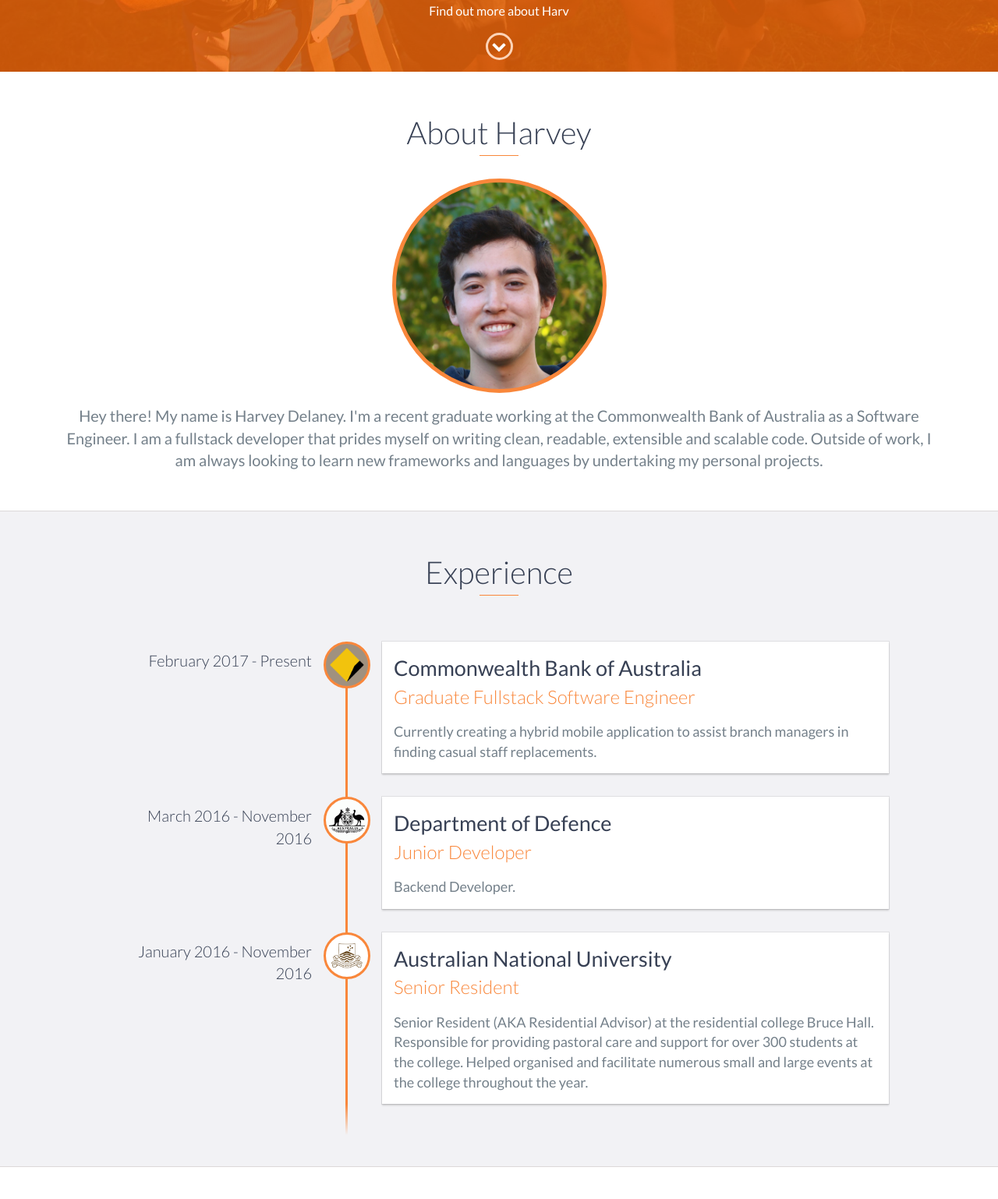
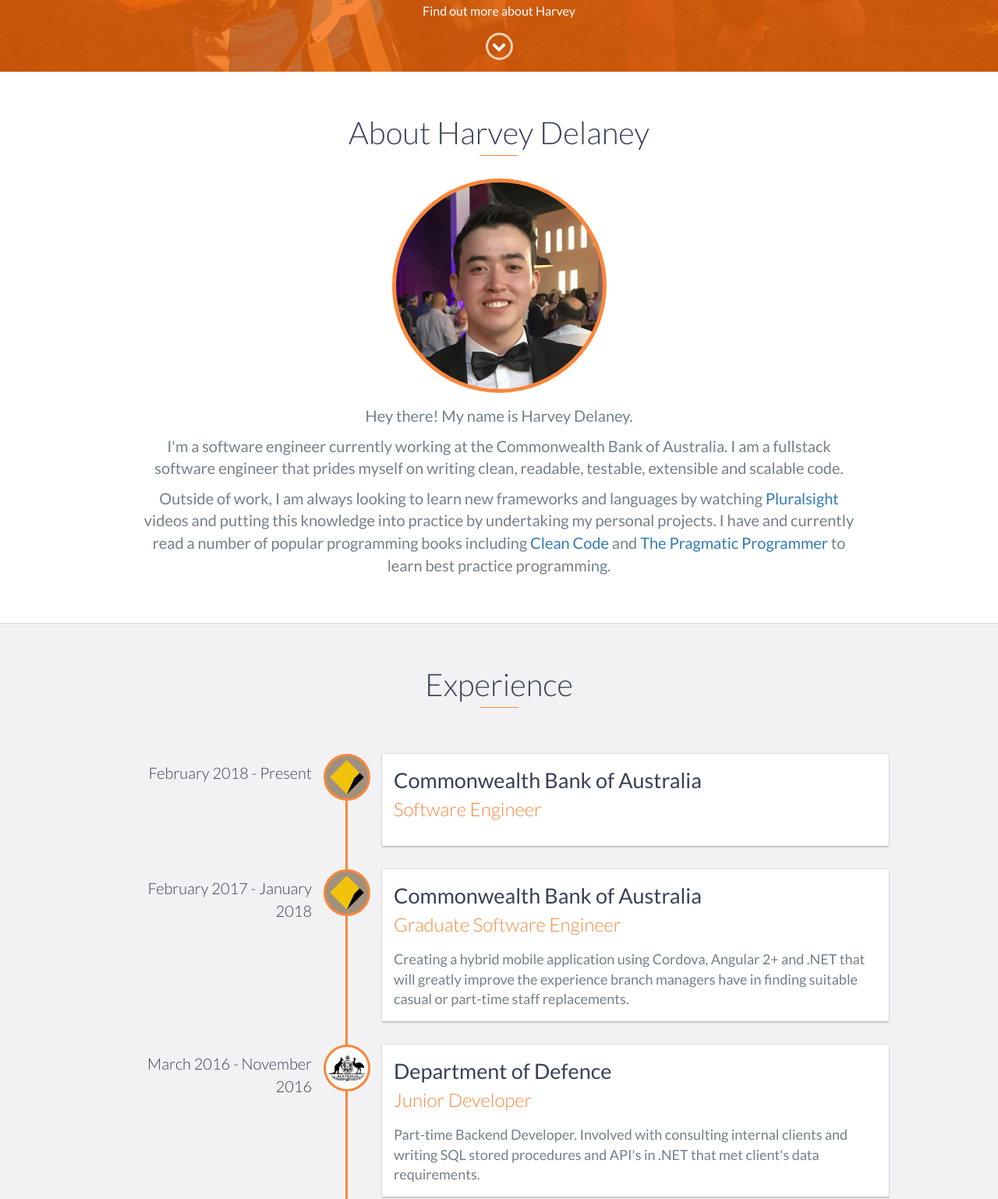
Before and after one commit to HarveyD/harvey-portfolio, a website: page index.html in a window 1280 px wide. Shown: the part 708-2246 px from the top of the page at 78% size. Drawn offline with nearby package versions, Linux system fonts and the light colour scheme; files that its build step writes are made by us from their sources.

Commit message:
updated pictures, added new role, added more description, updated reddit-sa picture, added alt tags on images

```diff
--- a/index.html
+++ b/index.html
@@ -2,7 +2,7 @@
 <html class="no-js" lang="en">
 
   <head>
-  <title> Harvey's Portfolio </title>
+    <title> Harvey Delaney's Portfolio </title>
 
     <!-- Meta Tags -->
     <meta charset="utf-8">
@@ -38,22 +38,22 @@
       </div>
       <ul id="menu" class="shadow">
         <li>
-        <a href="#about">About</a>
+          <a href="#about"> About </a>
         </li>
         <li>
-        <a href="#experience">Experience</a>
+          <a href="#experience"> Experience </a>
         </li>
         <li>
-        <a href="#education">Education</a>
+          <a href="#education"> Education </a>
         </li>
         <li>
-        <a href="#projects">Projects</a>
+          <a href="#projects"> Projects </a>
         </li>
         <li>
-        <a href="#skills">Skills</a>
+          <a href="#skills"> Skills </a>
         </li>
         <li>
-        <a href="#contact">Contact</a>
+          <a href="#contact"> Contact </a>
         </li>
       </ul>
     </header>
@@ -72,7 +72,7 @@
       <div id="lead-overlay"></div>
 
       <div id="lead-down">
-      <p> Find out more about Harv </p>
+        <p> Find out more about Harvey </p>
         <span>
           <i class="fa fa-chevron-down" aria-hidden="true"></i>
         </span>
@@ -84,13 +84,23 @@
     <!-- ABOUT -->
     <div id="about">
       <div class="container">
-      <h2 class="heading"> About Harvey </h2>
-      <div class="img-harvey"></div>
-      <div class="col-md-12">
+        <h2 class="heading"> About Harvey Delaney </h2>
+        <div title="Photo of Harvey Delaney" class="img-harvey"></div>
+        <div class="description">
           <p>
-          Hey there! My name is Harvey Delaney. I'm a recent graduate working at the Commonwealth Bank of Australia as a Software Engineer. I am a fullstack developer that
-          prides myself on writing clean, readable, extensible and scalable code. Outside of work, I am always looking to
-          learn new frameworks and languages by undertaking my personal projects.
+            Hey there! My name is Harvey Delaney.
+          </p>
+          <p>
+            I'm a software engineer currently working at the Commonwealth Bank of Australia.
+            I am a fullstack software engineer that prides myself on writing clean, readable, testable, extensible and scalable code.
+          </p>
+          <p>
+            Outside of work, I am always looking to learn new frameworks and languages by watching
+            <a href="https://www.pluralsight.com/" target="_blank"> Pluralsight </a> videos and putting this knowledge into practice by undertaking my personal projects.
+            I have and currently read a number of popular programming books including
+            <a href="https://www.amazon.com.au/Clean-Code-Robert-C-Martin/dp/0132350882" target="_blank"> Clean Code </a> and
+            <a href="https://www.amazon.com/Pragmatic-Programmer-Journeyman-Master-ebook/dp/B003GCTQAE" target="_blank"> The Pragmatic Programmer </a>
+            to learn best practice programming.
           </p>
         </div>
       </div>
@@ -101,21 +111,26 @@
     <div id="experience" class="background-alt">
       <h2 class="heading">Experience</h2>
       <div id="experience-timeline">
-      <div data-style="cba" data-date="February 2017 - Present">
+        <div data-style="cba" data-date="February 2018 - Present">
             <h3>Commonwealth Bank of Australia</h3>
-        <h4> Graduate Fullstack Software Engineer</h4>
-        <p> Currently creating a hybrid mobile application to assist branch managers in finding casual staff replacements. </p>
+            <h4> Software Engineer</h4>
+          </div>
+
+        <div data-style="cba" data-date="February 2017 - January 2018">
+          <h3> Commonwealth Bank of Australia </h3>
+          <h4> Graduate Software Engineer</h4>
+          <p> Creating a hybrid mobile application using Cordova, Angular 2+ and .NET that will greatly improve the experience branch managers have in finding suitable casual or part-time staff replacements. </p>
         </div>
 
         <div data-style="dod" data-date="March 2016 - November 2016">
-        <h3>Department of Defence</h3>
-        <h4>Junior Developer</h4>
-        <p> Backend Developer. </p>
+          <h3> Department of Defence </h3>
+          <h4> Junior Developer </h4>
+          <p> Part-time Backend Developer. Involved with consulting internal clients and writing SQL stored procedures and API's in .NET that met client's data requirements. </p>
         </div>
 
         <div data-style="anu" data-date="January 2016 - November 2016">
-        <h3>Australian National University</h3>
-        <h4>Senior Resident</h4>
+          <h3> Australian National University </h3>
+          <h4> Senior Resident </h4>
           <p>
             Senior Resident (AKA Residential Advisor) at the residential college Bruce Hall. Responsible for providing pastoral care
             and support for over 300 students at the college. Helped organised and facilitate numerous small and large events
@@ -128,10 +143,10 @@
 
     <!-- EDUCATION -->
     <div id="education">
-    <h2 class="heading">Education</h2>
+      <h2 class="heading"> Education </h2>
       <div class="education-block">
         <h3> Australian National University</h3>
-      <span class="education-date">2013 - 2016</span>
+        <span class="education-date"> 2013 - 2016 </span>
         <h4> Bachelor of Software Engineering (Honours)</h4>
         <p> Undertook a four year Software Engineering degree accredited by Engineers Australia. </p>
       </div>
@@ -193,7 +208,7 @@
         </div>
       </div>
       <hr>
-    <h2> Or Contact Me </h2>
+      <h2> Or Contact Harvey </h2>
       <div id="contact-form">
         <form method="POST" action="https://formspree.io/harvey@harveydelaney.com">
           <input type="hidden" name="_subject" value="Contact request from personal website" />
--- a/js/scripts.js
+++ b/js/scripts.js
@@ -158,7 +158,7 @@
                     </div> \
                     <a href="' + project.url + '"> \
                         <div class="img-wrap"> \
-                            <img class="proj-image" src="images/' + project.img +'"/> \
+                            <img class="proj-image" src="images/' + project.img +'" alt="Harvey Delaney\'s ' + project.title + ' Project"/> \
                             <div class="proj-description"> \
                                 <div class="text-container"> \
                                     <h1>' + project.title + '\
--- a/scss/styles.scss
+++ b/scss/styles.scss
@@ -435,12 +435,27 @@
         color: $text;
         margin: 0;
 		}
+
+		.description {
+			p {
+				padding-bottom: 1rem;
+			}
+
+			display: flex;
+			justify-content: center;
+			align-items: center;
+			flex-direction: column;
+			width: 100%;
+
+			padding-left: 10%;
+			padding-right: 10%;
+		}
 }
 
 .img-harvey {
     width: 275px;
     height: 275px;
-    background-image: url('../images/harvey.jpg');
+    background-image: url('../images/harvey.png');
     background-size: cover;
     display: block;
     margin-left: auto;
@@ -991,14 +1006,18 @@
 
     #about {
 			.img-harvey{
-            height: 184px;
-            width: 184px;
+					height: 20rem;
+					width: 20rem;
 			}
+
+			.description {
+				p {
 					text-align: center;
+					font-size: 20px;
+				}
 
-        p {
-            text-align: left;
-            font-size: 20px;
+				padding-left: 0;
+				padding-right: 0;
 			}
     }
 
```
Also changed, not shown: css/styles.css, dist/index.html, favicon.ico, images/harvey.jpg (deleted), images/harvey.png (added), images/reddit-sa.png, js/scripts.min.js, 1 other file. Lines whose indentation alone changed are shown as unchanged.
